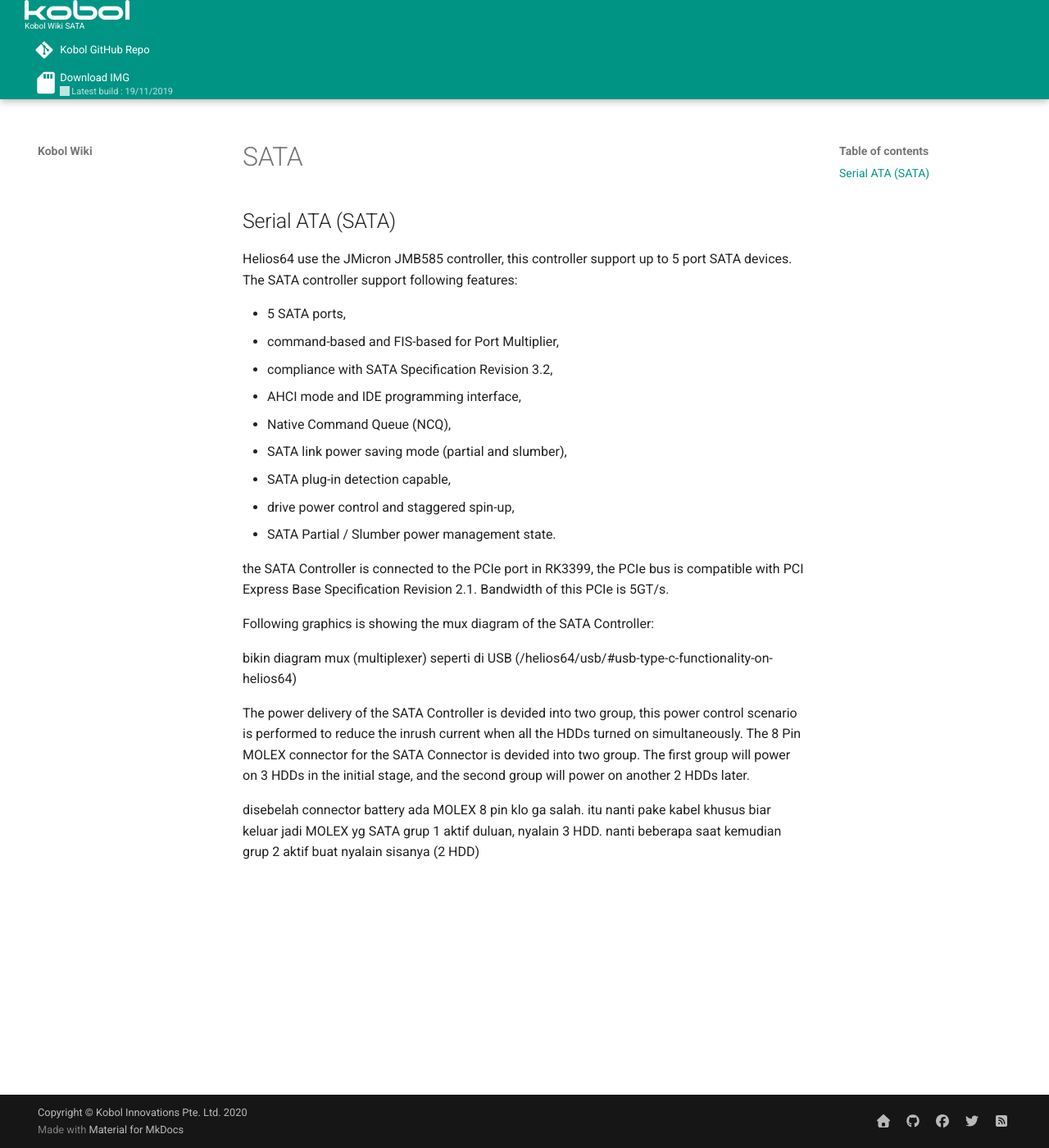
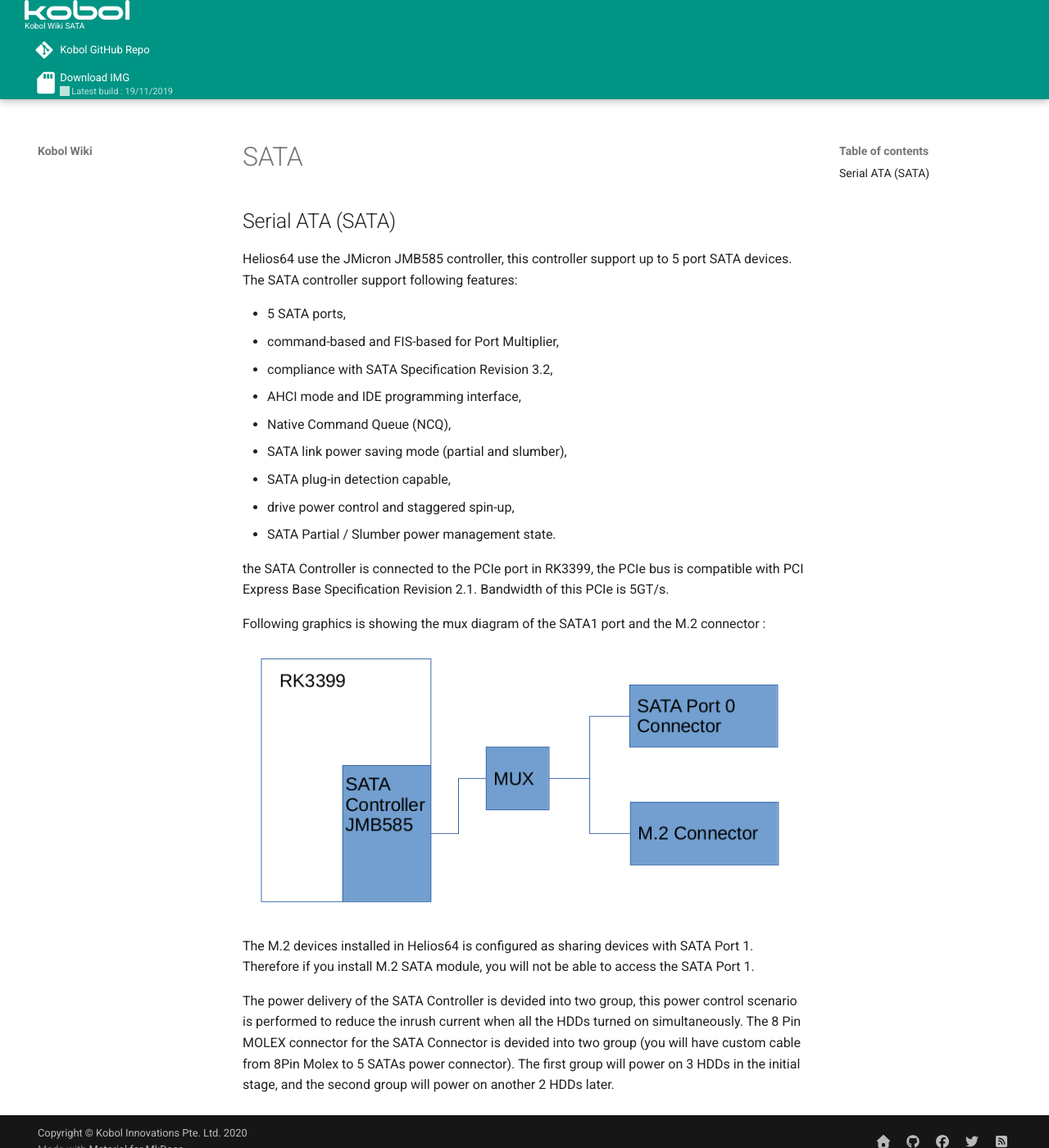
Before and after one commit to kobol-io/wiki, an MkDocs documentation site: the page built from docs/helios64/sata.md, in a window 1280 px wide and 1400 px high. Shown: the whole window at 82% size. Built offline with MkDocs 1.6.1 and Material for MkDocs 9.7.7, drawn with Linux system fonts in a browser that asks for light colours.

Commit message:
adding sata and emmc pages

```diff
--- a/docs/helios64/sata.md
+++ b/docs/helios64/sata.md
@@ -16,12 +16,13 @@ The SATA controller support following features:
 the SATA Controller is connected to the PCIe port in RK3399, the PCIe bus is compatible with PCI Express Base Specification Revision 2.1.
 Bandwidth of this PCIe is 5GT/s.
 
-Following graphics is showing the mux diagram of the SATA Controller:
+Following graphics is showing the mux diagram of the SATA1 port and the M.2 connector :
 
-bikin diagram mux (multiplexer) seperti di USB (/helios64/usb/#usb-type-c-functionality-on-helios64)
+![!SATA data connection](/helios64/img/sata/sata-m2-mux.png)
+
+The M.2 devices installed in Helios64 is configured as sharing devices with SATA Port 1.
+Therefore if you install M.2 SATA module, you will not be able to access the SATA Port 1.
 
 The power delivery of the SATA Controller is devided into two group, this power control scenario is performed to reduce the inrush current when all the HDDs turned on simultaneously.
-The 8 Pin MOLEX connector for the SATA Connector is devided into two group. The first group will power on 3 HDDs in the initial stage, and the second group will power on another 2 HDDs later.
-
-disebelah connector battery ada MOLEX 8 pin klo ga salah. itu nanti pake kabel khusus biar keluar jadi MOLEX yg SATA
-grup 1 aktif duluan, nyalain 3 HDD. nanti beberapa saat kemudian grup 2 aktif buat nyalain sisanya (2 HDD)
+The 8 Pin MOLEX connector for the SATA Connector is devided into two group (you will have custom cable from 8Pin Molex to 5 SATAs power connector).
+The first group will power on 3 HDDs in the initial stage, and the second group will power on another 2 HDDs later.
--- a/mkdocs.yml
+++ b/mkdocs.yml
@@ -78,6 +78,7 @@ nav:
     - Overview : 'helios64/hardware.md'
     - Battery : 'helios64/battery.md'
     - Button : 'helios64/button.md'
+    - eMMC : 'helios64/emmc.md'
     - Ethernet : 'helios64/ethernet.md'
     - Front Panel (P3): 'helios64/front-panel.md'
     - GPIO (P5): 'helios64/gpio.md'
```
Also changed, not shown: docs/helios64/emmc.md (added, +31 -0 lines), docs/helios64/img/emmc/driver-type.png (added), docs/helios64/img/sata/sata-m2-mux.png (added).
